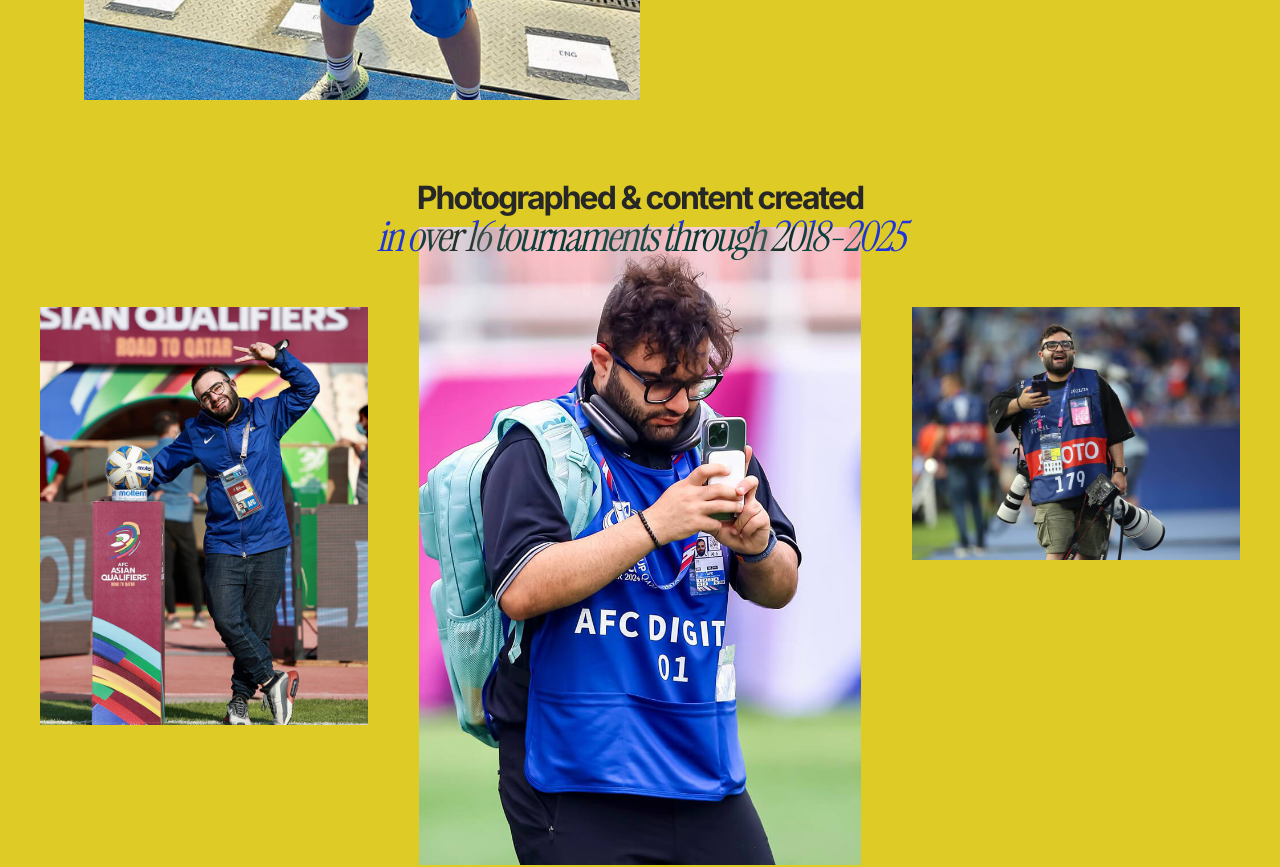
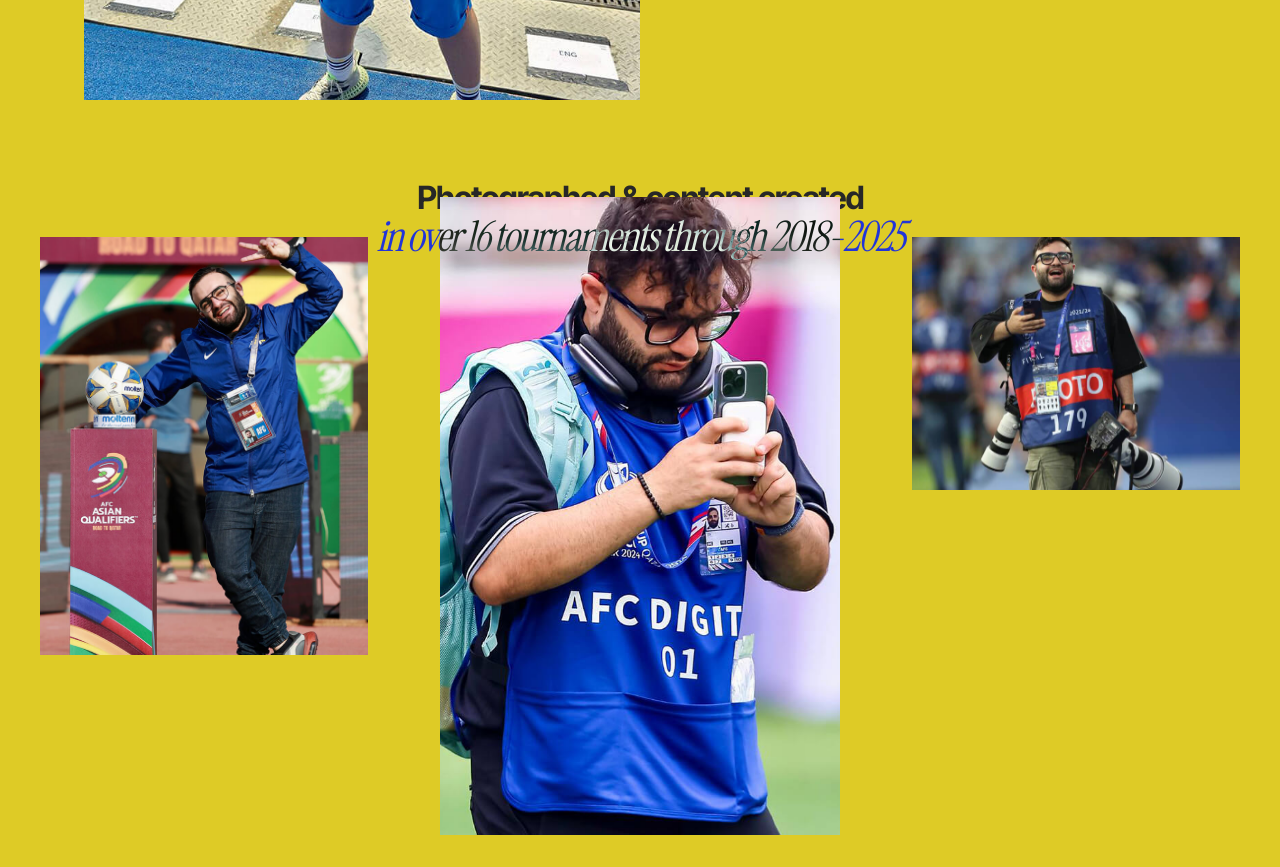
Before and after one commit to mmdsh-programmer/sajjad-imanian-landing, a Next.js app: page / in a window 1280 px wide. Shown: the part 660-1527 px from the top of the page. Built offline with nearby package versions, Linux system fonts and the light colour scheme.

Commit message:
feat: add parallax and zoom effect to the second hero images

```diff
--- a/components/hero.tsx
+++ b/components/hero.tsx
@@ -75,38 +75,56 @@ const Hero = () => {
             </span>
           </div>
 
-          <div className="grid grid-cols-1 lg:grid-cols-3 place-content-center justify-center mt-12">
-            <figure className="justify-self-center lg:justify-self-start relative max-w-[442px] w-full lg:w-[328px] h-[649px] lg:h-[418px] order-2 lg:order-1">
+          <div className="grid grid-cols-1 lg:grid-cols-3 place-content-center justify-center lg:mt-12 -translate-y-10 lg:translate-y-0">
+            <figure className="w-full lg:w-fit max-w-[442px] h-fit justify-self-center lg:justify-self-start order-2 lg:order-1">
+              <Parallax speed={7}>
+                <div className="overflow-hidden">
+                  <Parallax scale={[1, 1.2]}>
                     <Image
                       src="/sajjad_imanian_3.jpg"
                       alt="hero image 3"
-                fill
-                className="object-cover"
+                      width={328}
+                      height={418}
                       priority={false}
-                sizes="328px"
+                      className="object-cover w-full lg:w-[328px] h-auto lg:h-[418px]"
                     />
+                  </Parallax>
+                </div>
+              </Parallax>
             </figure>
 
-            <figure className="justify-self-center lg:-top-20 relative max-w-[442px] w-full lg:w-[442px] h-[638px] order-1 lg:order-2">
+            <figure className="w-full lg:w-fit max-w-[442px] justify-self-center lg:-translate-y-20 order-1 lg:order-2">
+              <Parallax speed={3}>
+                <div className="overflow-hidden">
+                  <Parallax scale={[1, 1.2]}>
                     <Image
                       src="/sajjad_imanian_4.jpg"
                       alt="hero image 4"
-                fill
-                className="object-cover"
-                priority={true}
-                sizes="442px"
+                      width={442}
+                      height={638}
+                      className="object-cover w-full lg:w-[442px] h-auto lg:h-[638px]"
+                      priority={false}
                     />
+                  </Parallax>
+                </div>
+              </Parallax>
             </figure>
 
-            <figure className="justify-self-center lg:justify-self-end relative max-w-[442px] w-full lg:w-[328px] h-[253px] order-3 lg:order-3">
+            <figure className="w-full lg:w-fit max-w-[442px] justify-self-center lg:justify-self-end relative order-3 lg:order-3">
+              <Parallax speed={7}>
+                <div className="overflow-hidden">
+                  <Parallax scale={[1, 1.2]}>
                     <Image
                       src="/sajjad_imanian_2.jpg"
                       alt="hero image 2"
-                fill
-                className="object-cover"
+                      width={328}
+                      height={253}
+                      className="object-cover w-full lg:w-[328px] h-auto lg:h-[253px]"
                       priority={false}
-                sizes="328px"
                     />
+                  </Parallax>
+                </div>
+              </Parallax>
             </figure>
           </div>
         </section>
```
Lines whose indentation alone changed are shown as unchanged.
